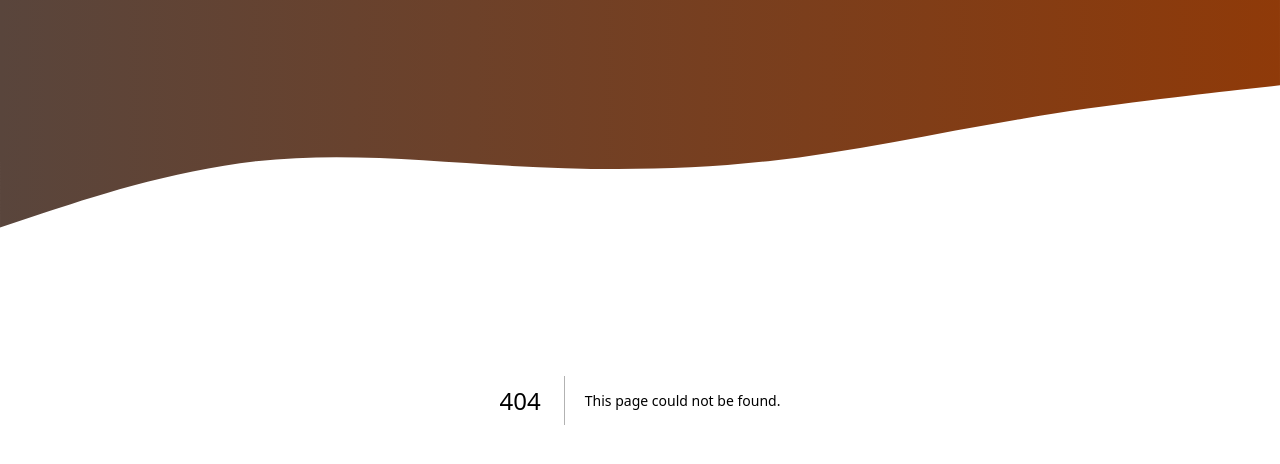
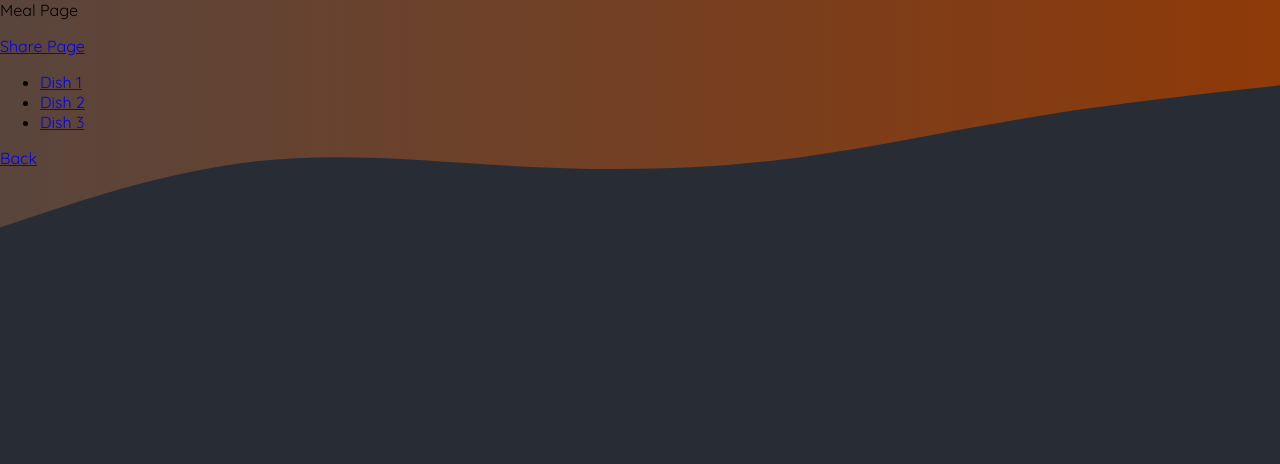
Before and after one commit to Makus14/nextjs-foodies, a Next.js app: page /meals in a window 1280 px wide. Before the commit this address had no page. Shown: the top 464 px of the page. Built offline with nearby package versions, Linux system fonts and the light colour scheme.

Commit message:
create exercise task

```diff
--- /dev/null
+++ b/app/meals/page.js
@@ -0,0 +1,26 @@
+import Link from "next/link";
+
+export default function MealsPage() {
+  return (
+    <>
+      <main>Meal Page</main>
+      <p>
+        <Link href="/meals/share">Share Page</Link>
+      </p>
+      <ul>
+        <li>
+          <Link href="/meals/dish-1">Dish 1</Link>
+        </li>
+        <li>
+          <Link href="/meals/dish-2">Dish 2</Link>
+        </li>
+        <li>
+          <Link href="/meals/dish-3">Dish 3</Link>
+        </li>
+      </ul>
+      <p>
+        <Link href="./">Back</Link>
+      </p>
+    </>
+  );
+}
```
Also changed, not shown: app/community/page.js (added, +12 -0 lines), app/meals/[slug]/page.js (added, +13 -0 lines), app/meals/share/page.js (added, +15 -0 lines), app/page.js (+9 -1 lines).
